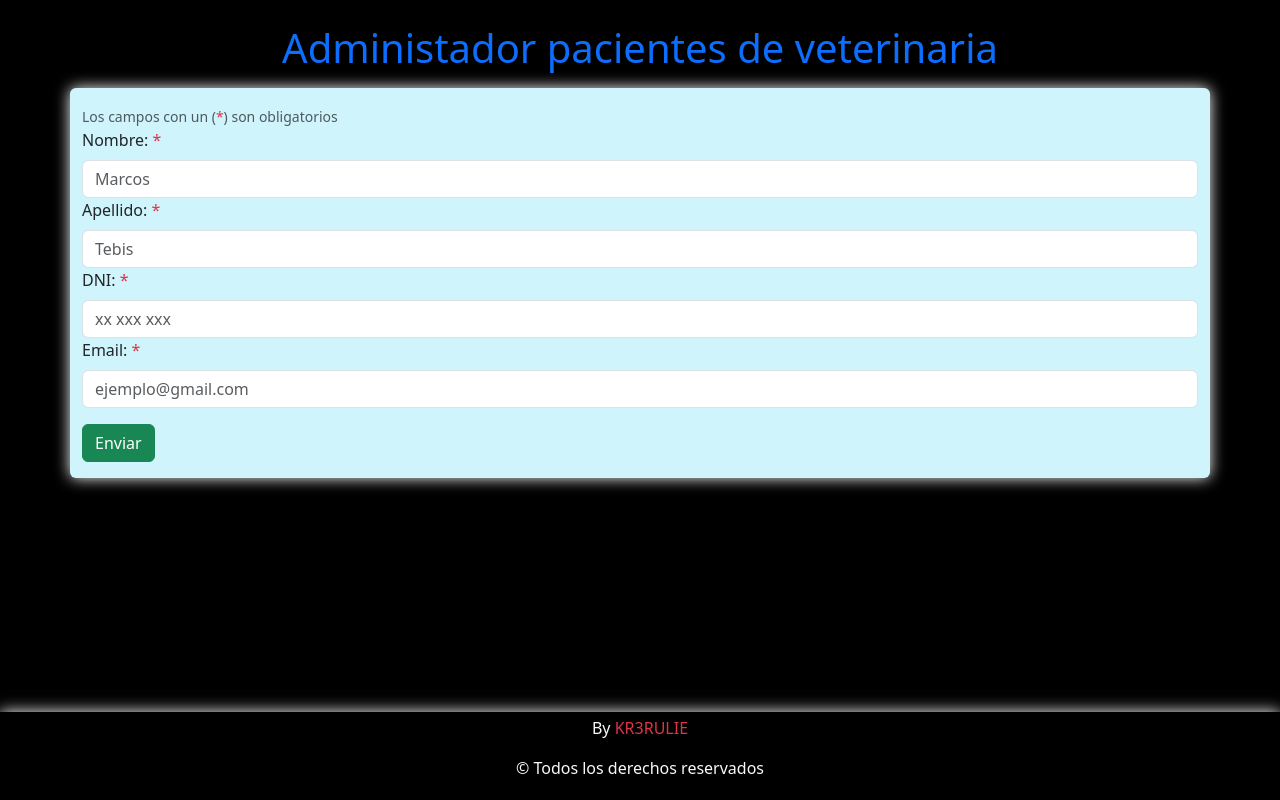
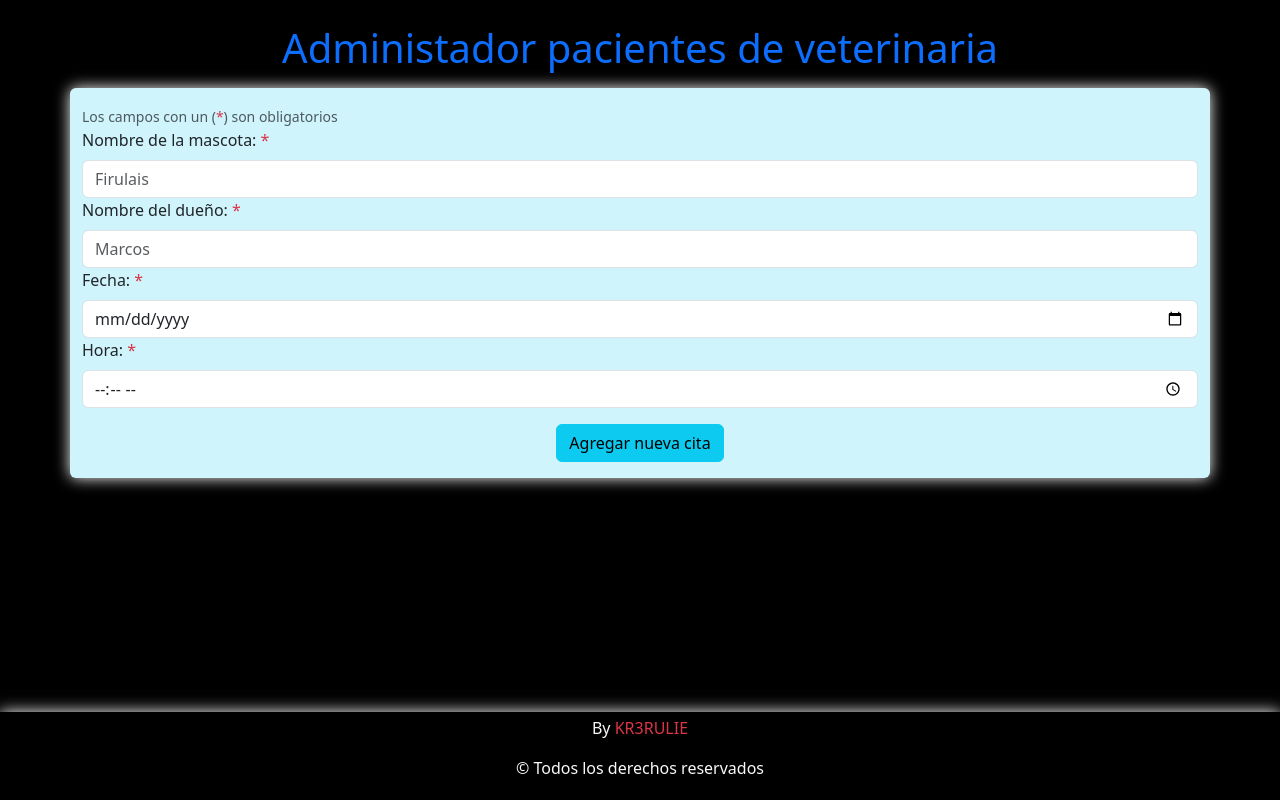
Before and after one commit to KR3RULIE/TP-React-ejercicio09, a React (Vite) app: page / in a window 1280 px wide. Built offline with nearby package versions, Linux system fonts and the light colour scheme.

Commit message:
reemplace los campos que necesito y les huce sus respectivas validaciones

```diff
--- a/src/components/Formulario.jsx
+++ b/src/components/Formulario.jsx
@@ -4,37 +4,32 @@ import "../index.css";
 import CitasRow from "./CitasRow";
 
 const Formulario = () => {
-  const [nombre, setNombre] = useState("");
-  const [apellido, setApellido] = useState("");
-  const [dni, setDni] = useState("");
-  const [email, setEmail] = useState("");
+  const [nombreMascota, setNombreMascota] = useState("");
+  const [nombreDuenio, setNombreDuenio] = useState("");
+  const [fecha, setFecha] = useState("");
+  const [hora, setHora] = useState("");
   const [errors, setErrors] = useState({});
-
-  const validarEmail = (valor) => {
-    const regExp =
-      /^[a-z0-9!#$%&'*+/=?^_`{|}~-]+(?:\.[a-z0-9!#$%&'*+/=?^_`{|}~-]+)*@(?:[a-z0-9](?:[a-z0-9-]*[a-z0-9])?\.)+[a-z0-9](?:[a-z0-9-]*[a-z0-9])?$/;
-    return regExp.test(valor);
-  };
 
   const handleSubmit = (e) => {
     e.preventDefault();
     const nuevosErrores = {};
 
-    if (nombre.trim().length < 2 || nombre.trim().length > 50) {
-      nuevosErrores.nombre = "El nombre debe tener entre 2 y 50 caracteres.";
+    if (nombreMascota.trim().length < 2 || nombreMascota.trim().length > 50) {
+      nuevosErrores.nombreMascota =
+        "Este campo debe tener entre 2 y 50 caracteres.";
     }
 
-    if (apellido.trim().length < 2 || apellido.trim().length > 50) {
-      nuevosErrores.apellido =
-        "El apellido debe tener entre 2 y 50 caracteres.";
+    if (nombreDuenio.trim().length < 2 || nombreDuenio.trim().length > 50) {
+      nuevosErrores.nombreDuenio =
+        "Este campo debe tener entre 2 y 50 caracteres.";
     }
 
-    if (dni.trim().length < 7 || dni.trim().length > 10) {
-      nuevosErrores.dni = "El DNI debe tener entre 7 y 10 dígitos.";
+    if (!fecha) {
+      nuevosErrores.fecha = "La fecha es obligatoria.";
     }
 
-    if (!validarEmail(email)) {
-      nuevosErrores.email = "El email no es válido.";
+    if (!hora) {
+      nuevosErrores.hora = "La hora es obligatoria.";
     }
 
     setErrors(nuevosErrores);
@@ -42,6 +37,12 @@ const Formulario = () => {
     if (Object.keys(nuevosErrores).length === 0) {
       alert("Formulario válido ✅");
       alert("Datos enviados");
+      // Limpiar el formulario
+      setNombreMascota("");
+      setNombreDuenio("");
+      setFecha("");
+      setHora("");
+      setErrors({});
     } else {
       alert("Completar todos los datos ❌");
     }
@@ -58,84 +59,78 @@ const Formulario = () => {
 
           <Form.Group>
             <Form.Label>
-              Nombre: <span className="text-danger">*</span>
+              Nombre de la mascota: <span className="text-danger">*</span>
             </Form.Label>
             <Form.Control
               type="text"
-              placeholder="Marcos"
-              value={nombre}
-              onChange={(e) => setNombre(e.target.value)}
-              isInvalid={!!errors.nombre}
-              isValid={nombre && !errors.nombre}
+              placeholder="Firulais"
+              value={nombreMascota}
+              onChange={(e) => setNombreMascota(e.target.value)}
+              isInvalid={!!errors.nombreMascota}
+              isValid={nombreMascota && !errors.nombreMascota}
               minLength={2}
               maxLength={50}
-              required
             />
             <Form.Control.Feedback type="invalid">
-              {errors.nombre}
+              {errors.nombreMascota}
             </Form.Control.Feedback>
           </Form.Group>
 
           <Form.Group>
             <Form.Label>
-              Apellido: <span className="text-danger">*</span>
+              Nombre del dueño: <span className="text-danger">*</span>
             </Form.Label>
             <Form.Control
               type="text"
-              placeholder="Tebis"
-              value={apellido}
-              onChange={(e) => setApellido(e.target.value)}
-              isInvalid={!!errors.apellido}
-              isValid={apellido && !errors.apellido}
+              placeholder="Marcos"
+              value={nombreDuenio}
+              onChange={(e) => setNombreDuenio(e.target.value)}
+              isInvalid={!!errors.nombreDuenio}
+              isValid={nombreDuenio && !errors.nombreDuenio}
               minLength={2}
               maxLength={50}
-              required
             />
             <Form.Control.Feedback type="invalid">
-              {errors.apellido}
+              {errors.nombreDuenio}
             </Form.Control.Feedback>
           </Form.Group>
 
           <Form.Group>
             <Form.Label>
-              DNI: <span className="text-danger">*</span>
+              Fecha: <span className="text-danger">*</span>
             </Form.Label>
             <Form.Control
-              type="number"
+              type="date"
               placeholder="xx xxx xxx"
-              value={dni}
-              onChange={(e) => setDni(e.target.value)}
-              isInvalid={!!errors.dni}
-              isValid={dni && !errors.dni}
-              minLength={7}
-              maxLength={10}
-              required
+              value={fecha}
+              onChange={(e) => setFecha(e.target.value)}
+              isInvalid={!!errors.fecha}
+              isValid={fecha && !errors.fecha}
             />
             <Form.Control.Feedback type="invalid">
-              {errors.dni}
+              {errors.fecha}
             </Form.Control.Feedback>
           </Form.Group>
 
-          <Form.Group className="mb-3" controlId="formBasicEmail">
+          <Form.Group>
             <Form.Label>
-              Email: <span className="text-danger">*</span>
+              Hora: <span className="text-danger">*</span>
             </Form.Label>
             <Form.Control
-              type="email"
-              placeholder="ejemplo@gmail.com"
-              value={email}
-              onChange={(e) => setEmail(e.target.value)}
-              isInvalid={!!errors.email}
-              isValid={email && !errors.email}
-              required
+              type="time"
+              placeholder="xx xxx xxx"
+              value={hora}
+              onChange={(e) => setHora(e.target.value)}
+              isInvalid={!!errors.hora}
+              isValid={hora && !errors.hora}
             />
             <Form.Control.Feedback type="invalid">
-              {errors.email}
+              {errors.hora}
             </Form.Control.Feedback>
           </Form.Group>
 
-          <Button variant="success" type="submit">
-            Enviar
+          <Button variant="info" type="submit" className="mt-3 d-flex mx-auto">
+            Agregar nueva cita
           </Button>
         </Form>
       </section>
```
